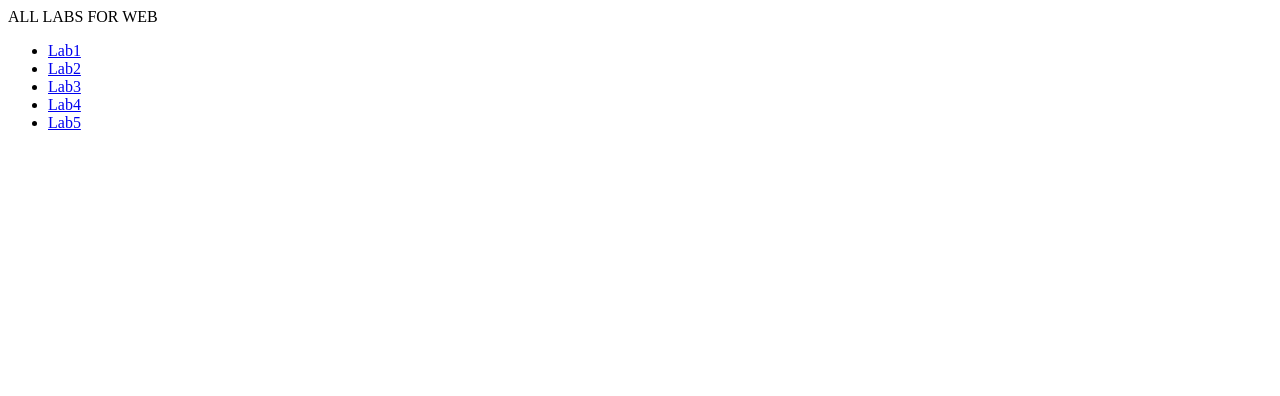
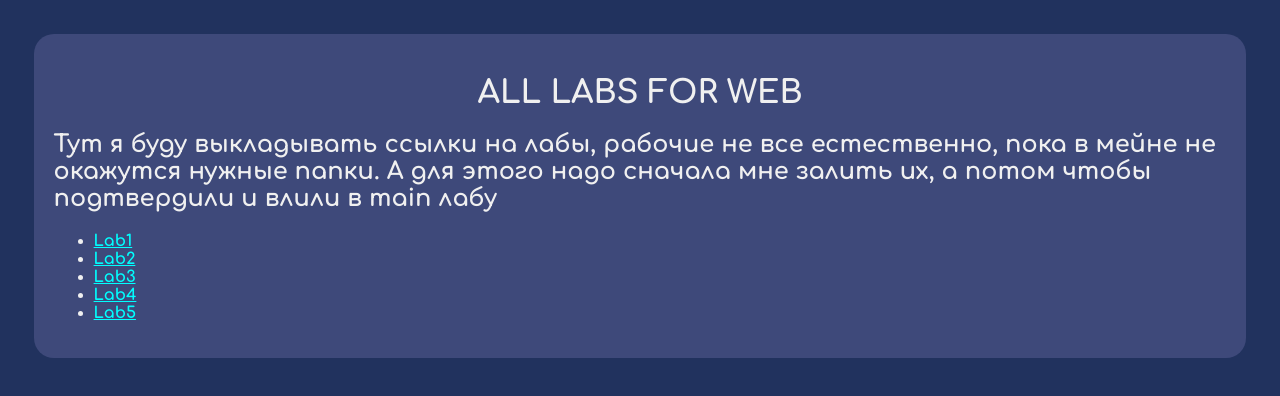
Before and after one commit to StepaTheOne/Web, a plain HTML site: page index.html in a window 1280 px wide. Drawn offline with Linux system fonts and the light colour scheme.

Commit message:
add styles to main page

```diff
--- a/index.html
+++ b/index.html
@@ -3,10 +3,13 @@
     <title>All labs</title>
 
     <head>
-        ALL LABS FOR WEB
+        <link rel="stylesheet" href="style.css">
     </head>
 
     <body>
+        <div class="cardPage">
+            <h1>ALL LABS FOR WEB</h1>
+            <h2>Тут я буду выкладывать ссылки на лабы, рабочие не все естественно, пока в мейне не окажутся нужные папки. А для этого надо сначала мне залить их, а потом чтобы подтвердили и влили в main лабу</h2>
             <ul>
                 <li><a href="LAB1\index.html">Lab1</a></li>
                 <li><a href="LAB2\index.html">Lab2</a></li>
@@ -14,5 +17,6 @@
                 <li><a href="LAB4\index.html">Lab4</a></li>
                 <li><a href="LAB5\index.html">Lab5</a></li>
             </ul>
+        </div>
     </body>
 </html>
--- /dev/null
+++ b/style.css
@@ -0,0 +1,23 @@
+@import url(https://fonts.googleapis.com/css?family=Didact+Gothic|Comfortaa:400,700&subset=latin,cyrillic);
+
+body {
+    background-color: #21325E;
+    padding: 2%;
+}
+
+a {
+    color:aqua;
+}
+
+h1 {
+    text-align: center;
+}
+
+.cardPage {
+    background-color: #3E497A;
+    border-radius: 20px;
+    padding: 20px;
+    color: #F0F0F0;
+    font-family: 'Comfortaa';
+    font-weight: bold;
+}
```
Lines whose indentation alone changed are shown as unchanged.
